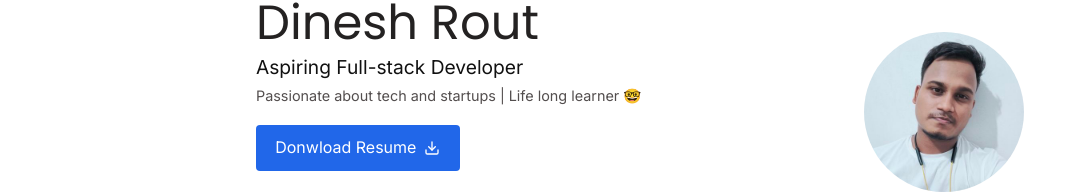
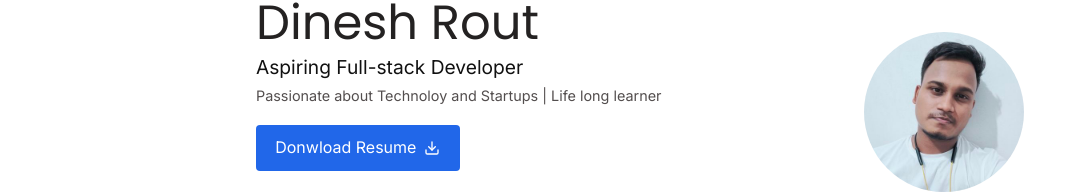
Before and after one commit to DineshRout779/my-portfolio, a React (Create React App) app: page / in a window 1280 px wide. Shown: the part 216-410 px from the top of the page, without its empty margins (0-1087 px from the left). Built offline with nearby package versions, Linux system fonts and the light colour scheme; no server answers.

Commit message:
refactor: content update

```diff
--- a/src/components/Intro.jsx
+++ b/src/components/Intro.jsx
@@ -1,9 +1,10 @@
 import styled from 'styled-components';
-import { Container, NormalLink } from '../styles/globalStyles';
+import { Container, HighlightedLink } from '../styles/globalStyles';
 import { gsap } from 'gsap';
 import { useRef } from 'react';
 import { useEffect } from 'react';
 import me from '../assets/me.jpg';
+import resume from '../assets/dinesh_resume.pdf';
 import { FiDownload } from 'react-icons/fi';
 import { BsGithub, BsLinkedin, BsTwitter } from 'react-icons/bs';
 
@@ -25,10 +26,10 @@ const Intro = () => {
         <Description>
           <Heading>Dinesh Rout</Heading>
           <Title>Aspiring Full-stack Developer</Title>
-          <Bio>Passionate about tech and startups | Life long learner 🤓</Bio>
-          <NormalLink href='https://drive.google.com/file/d/1FHQHDKvL5ZVA1tqML_kecu7soyyQrF7j/view?usp=sharing'>
+          <Bio>Passionate about Technoloy and Startups | Life long learner</Bio>
+          <HighlightedLink href={resume} download='Dinesh_resume'>
             Donwload Resume <FiDownload />
-          </NormalLink>
+          </HighlightedLink>
           <IconsWrapper>
             <Icon href='https://github.com/DineshRout779' target='_blank'>
               <BsGithub />
```
